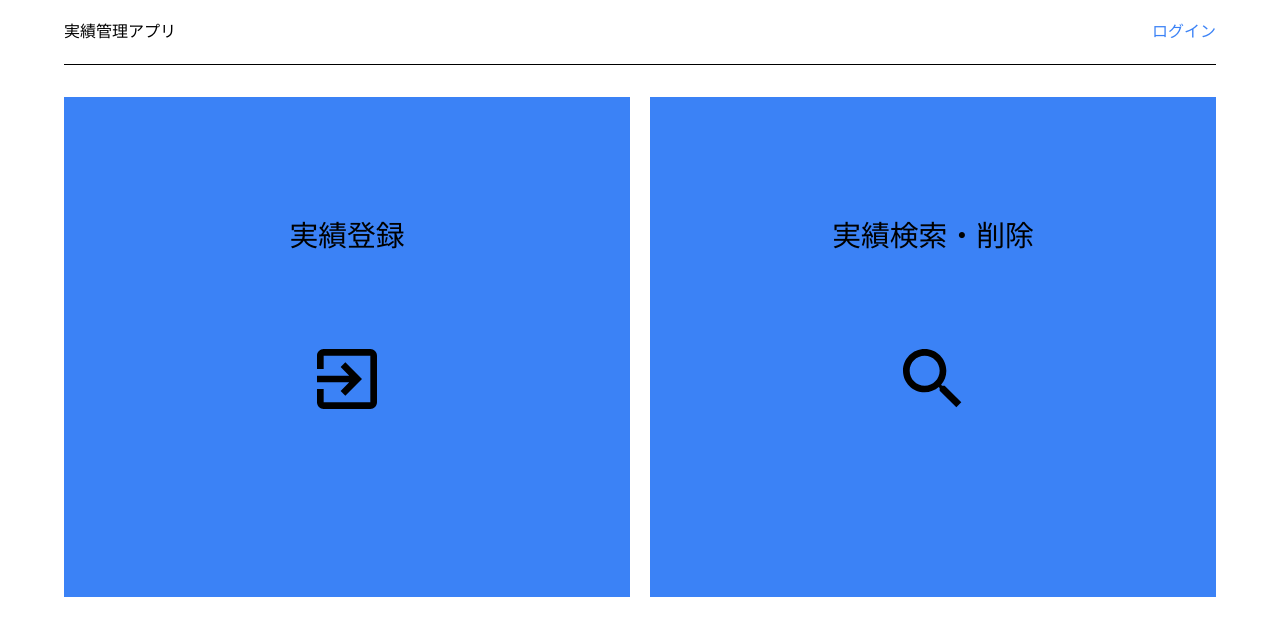
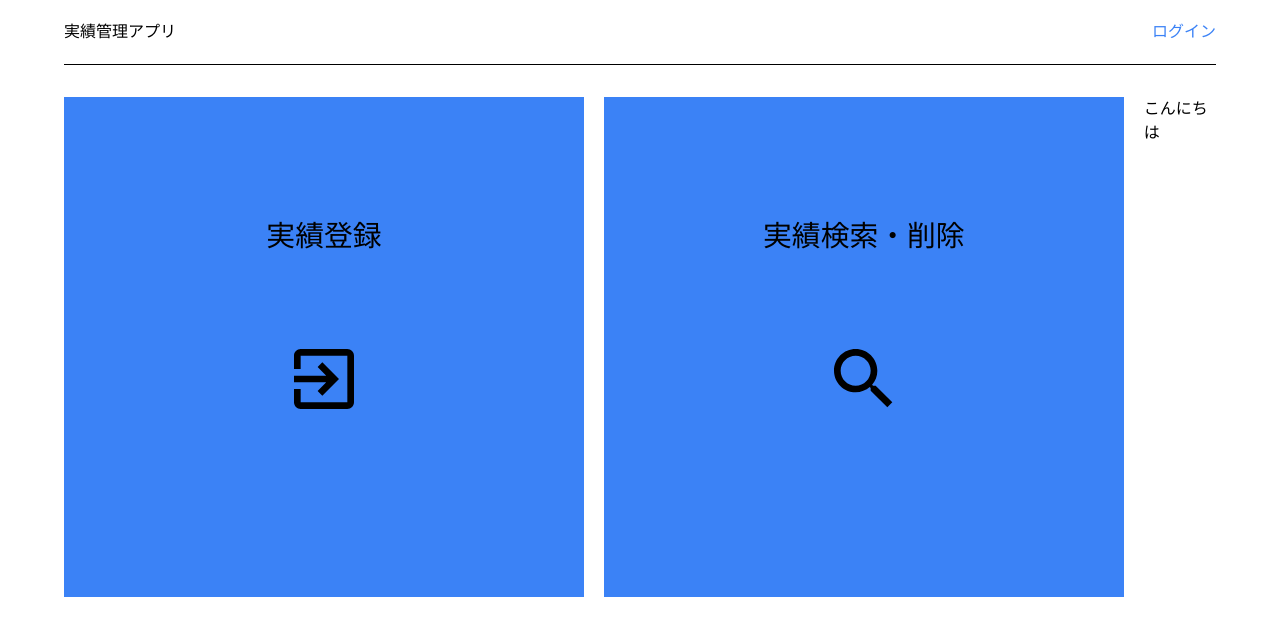
Before and after one commit to yoshimineyuuto0217/ziltusekikanri, a Next.js app: page /product in a window 1280 px wide. Shown: the top 636 px of the page. Built offline with nearby package versions, Linux system fonts and the light colour scheme; no server answers.

Commit message:
こんにちは

```diff
--- a/app/product/page.tsx
+++ b/app/product/page.tsx
@@ -8,6 +8,7 @@ const Main = () => {
     <div className='sm:flex justify-around w-[90%] m-auto gap-5'>
         <div className="w-[100%] mb-5 py-3 sm:w-[50%] bg-blue-500 sm:h-[500px] flex flex-col items-center justify-center hover:bg-blue-600"><Link href="/product/register"><h2 className='text-center sm:text-[1.8em] mt-5'>実績登録</h2> <div className='text-center p-20'><ExitToAppIcon style={{ fontSize: '5em'}} /></div></Link></div>
         <div className="w-[100%] mb-5 py-3 sm:w-[50%] bg-blue-500 sm:h-[500px] flex flex-col items-center justify-center  hover:bg-blue-600"><Link href="/product/search"><h2 className='text-center sm:text-[1.8em] mt-5'>実績検索・削除</h2><div className='text-center p-20'><SearchIcon style={{ fontSize: '5em'}} /></div></Link></div>
+        こんにちは
         </div>
   )
 }
```
